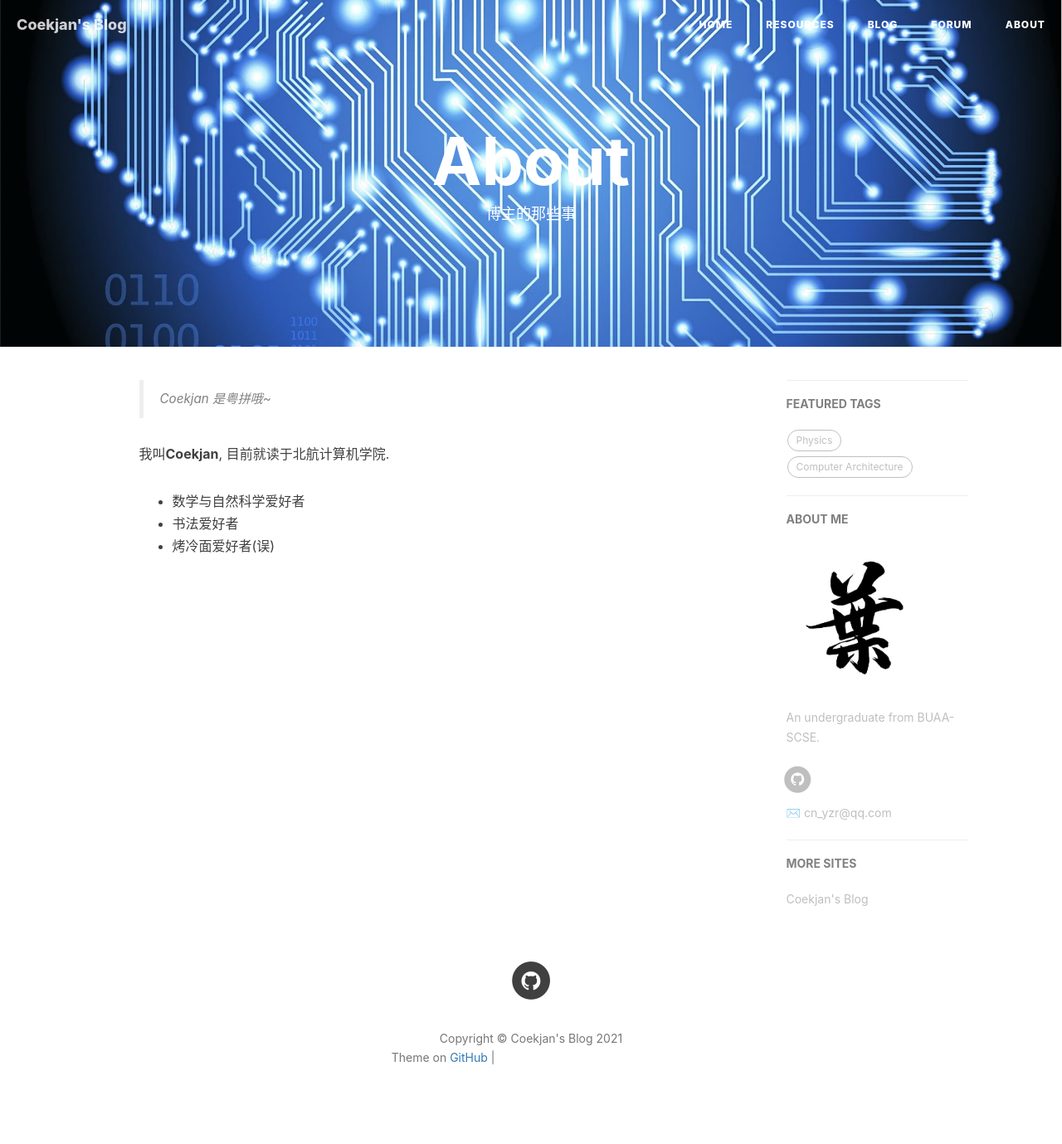
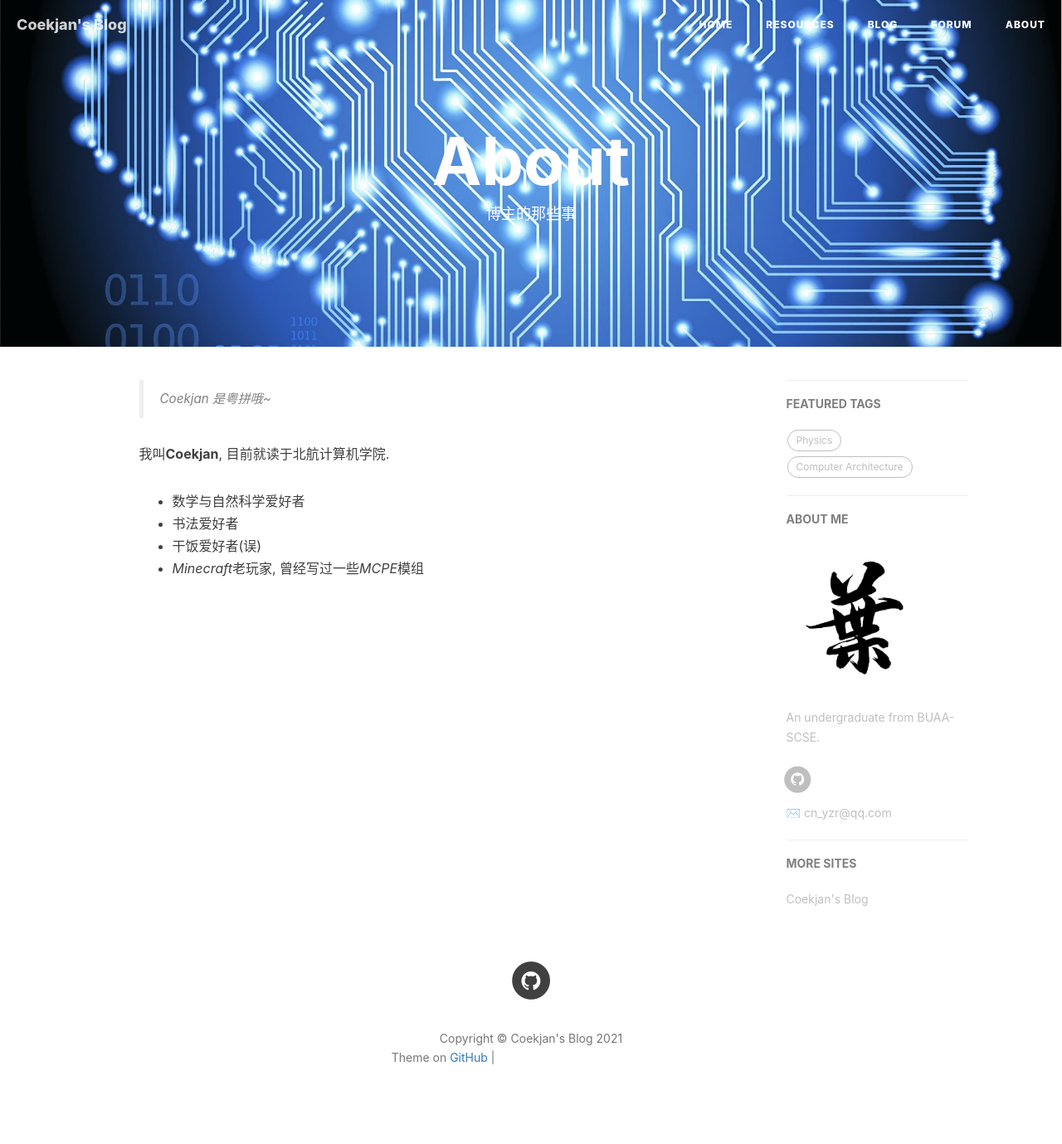
Before and after one commit to Coekjan/coekjan.github.io, a Jekyll site: the page built from 4-about.html, in a window 1280 px wide. Shown: the whole page at 83% size. Built offline with Jekyll 4.4.1, drawn with Linux system fonts in a browser that asks for light colours; nearby versions of some CDN libraries; comment, search, counter and statistics services are not loaded; grey boxes are pictures that could not be loaded.

Commit message:
Update zh.md

```diff
--- a/_includes/about/zh.md
+++ b/_includes/about/zh.md
@@ -4,4 +4,5 @@
 
 * 数学与自然科学爱好者
 * 书法爱好者
-* 烤冷面爱好者(误)
+* 干饭爱好者(误)
+* *Minecraft*老玩家, 曾经写过一些*MCPE*模组
```
